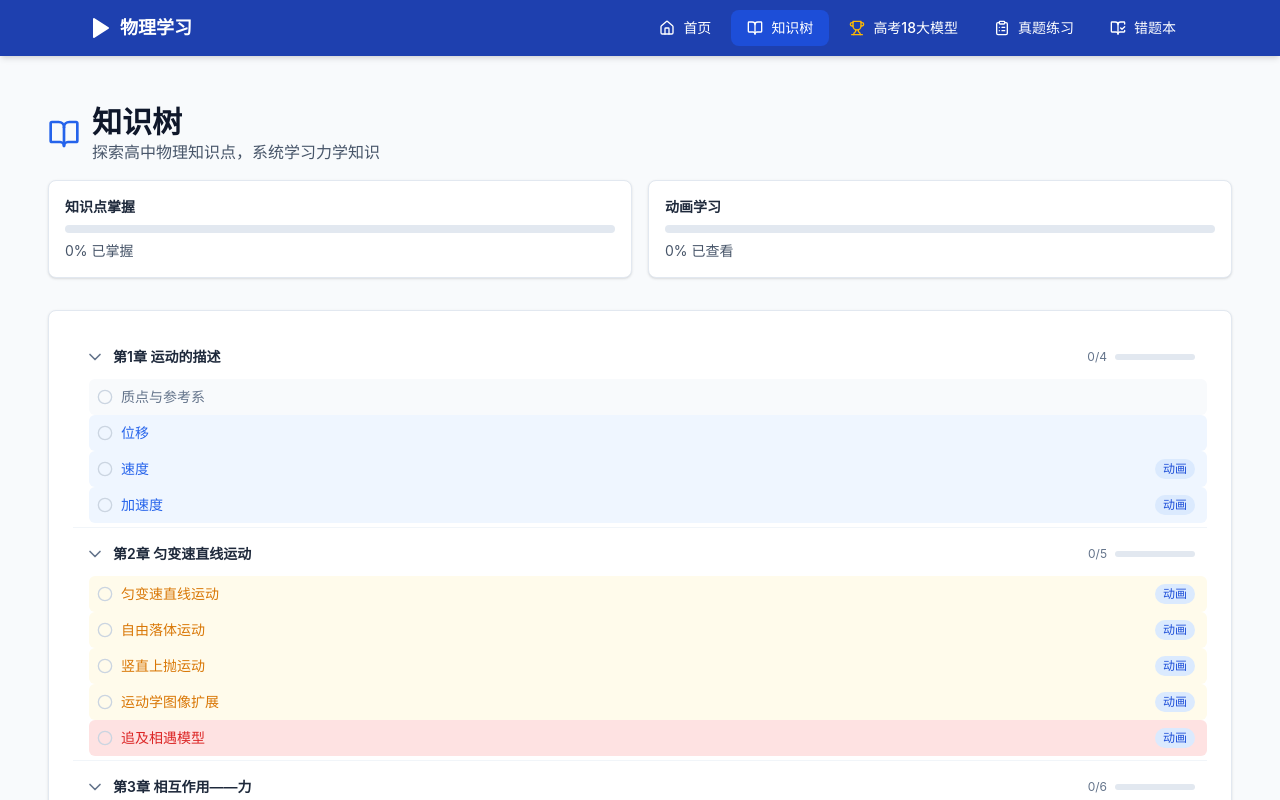
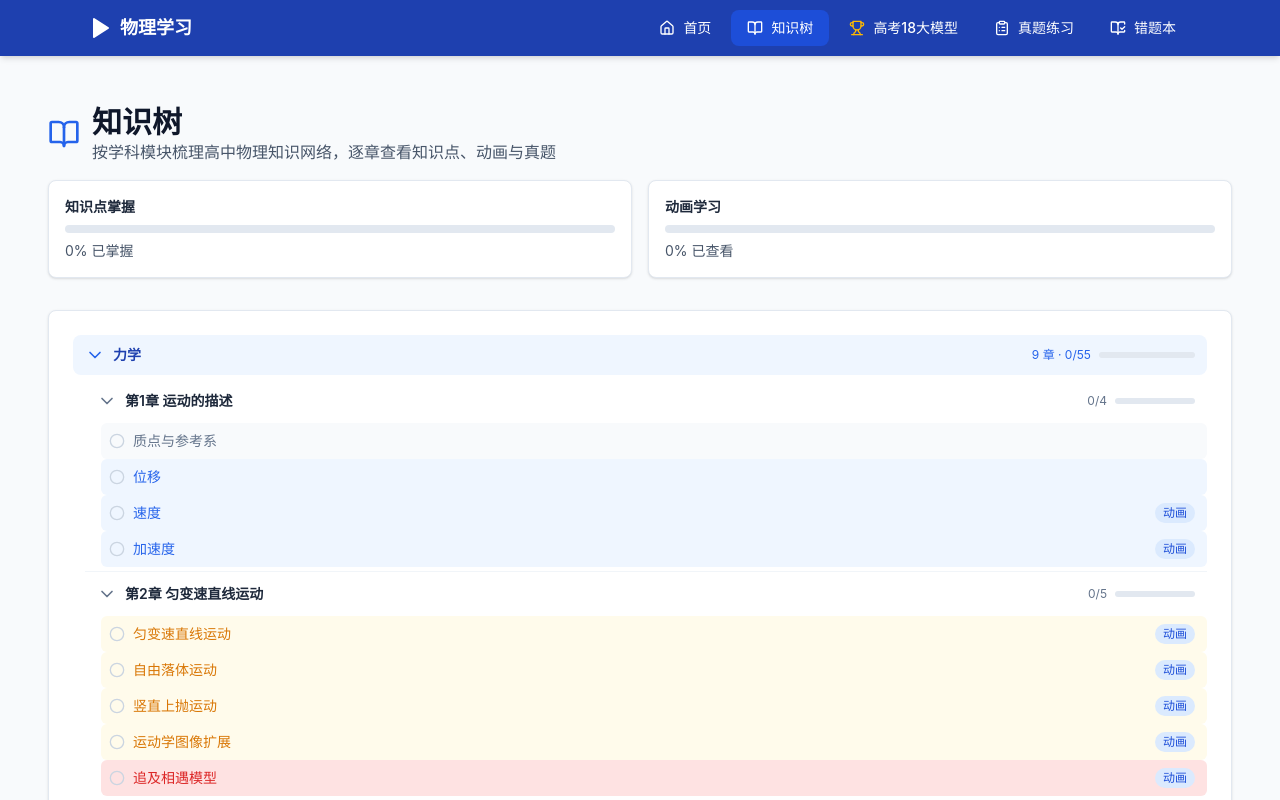
Before and after one commit to huoqf/physics-learning, a React (Vite) app: page /#/knowledge in a window 1280 px wide. Shown: the top 800 px of the page. Built offline with nearby package versions, Linux system fonts and the light colour scheme.

Commit message:
feat(knowledge): 建立学科模块元数据并重构知识树分组

```diff
--- a/src/data/buildKnowledgeTree.ts
+++ b/src/data/buildKnowledgeTree.ts
@@ -1,4 +1,5 @@
 import type { KnowledgeNode } from './types'
+import { moduleLabel, moduleRank } from './knowledge/modules'
 
 export interface TreeNode extends KnowledgeNode {
   children: TreeNode[]
@@ -8,6 +9,13 @@ export interface ChapterGroup {
   chapter: string
   module: string
   nodes: TreeNode[]
+}
+
+/** 学科模块分组（知识树一级结构）：模块 → 章 → 知识点 */
+export interface ModuleGroup {
+  module: string
+  label: string
+  chapters: ChapterGroup[]
 }
 
 export function buildKnowledgeTree(nodes: KnowledgeNode[]): ChapterGroup[] {
@@ -32,11 +40,6 @@ export function buildKnowledgeTree(nodes: KnowledgeNode[]): ChapterGroup[] {
     chapterMap.get(key)!.nodes.push(node)
   })
 
-  const moduleOrder = ['mechanics', 'vibration', 'electricity', 'thermodynamics', 'optics', 'modern-physics']
-  const getModuleRank = (m: string) => {
-    const idx = moduleOrder.indexOf(m)
-    return idx === -1 ? 999 : idx
-  }
   const getChapterNumber = (ch: string) => {
     const match = ch.match(/第(\d+(?:\.\d+)?)章/)
     return match ? parseFloat(match[1]) : 999
@@ -48,10 +51,30 @@ export function buildKnowledgeTree(nodes: KnowledgeNode[]): ChapterGroup[] {
   })
 
   return groups.sort((a, b) => {
-    const mr = getModuleRank(a.module) - getModuleRank(b.module)
+    const mr = moduleRank(a.module) - moduleRank(b.module)
     if (mr !== 0) return mr
     return getChapterNumber(a.chapter) - getChapterNumber(b.chapter)
   })
+}
+
+/**
+ * 把「章分组」进一步收敛为「模块 → 章」两级结构。
+ *
+ * 为什么放在数据层：学科分组是知识体系的固有属性，不是某个组件的渲染细节；
+ * 放在这里可以被单测覆盖，也保证 KnowledgePage / 未来其它视图拿到同一套分组。
+ * 未在 MODULE_META 登记的模块统一排在末尾（保持相对顺序，不会被丢弃）。
+ */
+export function buildModuleGroups(chapters: ChapterGroup[]): ModuleGroup[] {
+  const byModule = new Map<string, ChapterGroup[]>()
+  for (const chapter of chapters) {
+    const list = byModule.get(chapter.module)
+    if (list) list.push(chapter)
+    else byModule.set(chapter.module, [chapter])
+  }
+
+  return [...byModule.entries()]
+    .map(([module, list]) => ({ module, label: moduleLabel(module), chapters: list }))
+    .sort((a, b) => moduleRank(a.module) - moduleRank(b.module))
 }
 
 export function flattenTree(nodes: TreeNode[]): KnowledgeNode[] {
--- /dev/null
+++ b/src/data/knowledge/modules.ts
@@ -0,0 +1,58 @@
+/**
+ * 学科模块元数据 —— 「模块 → 中文名 → 展示顺序」的**唯一真源**。
+ *
+ * 背景：KnowledgeNode 一直带有 `module` 字段，但知识树 UI 只按 `chapter` 平铺，
+ *      `module` 仅被错题筛选（utils/moduleHelpers）使用，导致「学科分组」这一
+ *      高中物理最关键的整体记忆维度在界面上完全缺失；同时模块中文名表长期不全
+ *      （缺 wave-optics / vibration / nuclear / modern-physics / experiment，
+ *      还残留一个数据中不存在的 'atomic'），错题按模块筛选会漏掉这些模块。
+ *
+ * 因此把模块清单收敛到本文件：
+ *   - 新增模块 → 只改 MODULE_META 一处（标签、顺序、筛选 chip 全部自动跟随）；
+ *   - 数据层（buildKnowledgeTree）与 UI 层（moduleHelpers / KnowledgeTree）共用同一份。
+ *
+ * 顺序遵循人教版教学推进顺序：力学 → 振动与波 → 电磁学 → 热学 → 几何光学
+ * → 波动光学 → 近代物理 → 核物理 → 实验专题。
+ */
+export interface ModuleMeta {
+  /** 与 KnowledgeNode.module 取值一致 */
+  id: string
+  /** 面向学生的中文名 */
+  label: string
+  /** 展示顺序（升序） */
+  order: number
+}
+
+export const MODULE_META: ModuleMeta[] = [
+  { id: 'mechanics', label: '力学', order: 1 },
+  { id: 'vibration', label: '机械振动与波', order: 2 },
+  { id: 'electricity', label: '电磁学', order: 3 },
+  { id: 'thermodynamics', label: '热学', order: 4 },
+  { id: 'optics', label: '几何光学', order: 5 },
+  { id: 'wave-optics', label: '波动光学', order: 6 },
+  { id: 'modern-physics', label: '近代物理', order: 7 },
+  { id: 'nuclear', label: '核物理', order: 8 },
+  { id: 'experiment', label: '实验专题', order: 9 },
+]
+
+/** 模块 id → 中文名（缺省回退为 id 本身） */
+export const MODULE_LABELS: Record<string, string> = Object.fromEntries(
+  MODULE_META.map((m) => [m.id, m.label]),
+)
+
+/** 模块展示顺序（id 数组） */
+export const MODULE_ORDER: string[] = MODULE_META.map((m) => m.id)
+
+/** 未登记模块排在最后，避免与已登记模块混排 */
+export const UNKNOWN_MODULE_RANK = 999
+
+/** 取模块排序权重；未登记模块返回 UNKNOWN_MODULE_RANK */
+export function moduleRank(moduleId: string): number {
+  const meta = MODULE_META.find((m) => m.id === moduleId)
+  return meta ? meta.order : UNKNOWN_MODULE_RANK
+}
+
+/** 取模块中文名；未登记模块回退为 id */
+export function moduleLabel(moduleId: string): string {
+  return MODULE_LABELS[moduleId] ?? moduleId
+}
--- a/src/features/knowledge/KnowledgeTree.tsx
+++ b/src/features/knowledge/KnowledgeTree.tsx
@@ -2,12 +2,12 @@ import React, { useState, useMemo, useCallback } from 'react'
 import { useNavigate } from 'react-router-dom'
 import { ChevronRight, ChevronDown, CheckCircle2, Circle, Info } from 'lucide-react'
 import { knowledgeTree } from '@/data/knowledgeTree'
-import { buildKnowledgeTree, countDescendants } from '@/data/buildKnowledgeTree'
+import { buildKnowledgeTree, buildModuleGroups, countDescendants } from '@/data/buildKnowledgeTree'
 import { getAnimationConfigAsync } from '@/data/animationRegistry'
 import { useProgressStore } from '@/stores'
 import { colors } from '@/theme/colors'
 import { duration } from '@/theme/motion'
-import type { TreeNode } from '@/data/buildKnowledgeTree'
+import type { ChapterGroup, TreeNode } from '@/data/buildKnowledgeTree'
 
 const getImportanceColor = (importance: string) => {
   switch (importance) {
@@ -205,23 +205,88 @@ const ChapterHeader: React.FC<{
       <div className="text-xs text-neutral-500">
         {mastered}/{total}
       </div>
-      <div className="w-20 h-1.5 bg-neutral-200 rounded-full overflow-hidden">
+      <ProgressBar percent={progress} width="w-20" />
+    </div>
+  )
+}
+
+/** 单章统计：总知识点数 / 已掌握数（口径与既有知识树一致，勿单独改动） */
+const chapterStats = (nodes: TreeNode[], masteredKnowledge: string[]) => {
+  let total = 0
+  let mastered = 0
+  nodes.forEach((n) => {
+    const d = countDescendants(n)
+    total += d.total || 1
+    if (n.animationIds.length > 0 && masteredKnowledge.includes(n.id)) mastered += 1
+    n.children.forEach((c) => {
+      if (masteredKnowledge.includes(c.id)) mastered += 1
+    })
+  })
+  return { total, mastered }
+}
+
+const ProgressBar: React.FC<{ percent: number; width?: string }> = ({ percent, width = 'w-20' }) => (
+  <div className={`${width} h-1.5 bg-neutral-200 rounded-full overflow-hidden`}>
     <div
       className="h-full rounded-full transition-all"
       style={{
-            width: `${progress}%`,
-            backgroundColor: progress === 100 ? colors.success[500] : colors.primary[500],
+        width: `${percent}%`,
+        backgroundColor: percent === 100 ? colors.success[500] : colors.primary[500],
         transitionDuration: `${duration.normal}ms`,
-            transitionTimingFunction: 'ease-out'
+        transitionTimingFunction: 'ease-out',
       }}
     />
   </div>
+)
+
+/** 一级：学科模块（力学 / 电磁学 / 热学 / …） */
+const ModuleHeader: React.FC<{
+  label: string
+  isExpanded: boolean
+  onToggle: () => void
+  total: number
+  mastered: number
+  chapterCount: number
+}> = ({ label, isExpanded, onToggle, total, mastered, chapterCount }) => {
+  const progress = total > 0 ? (mastered / total) * 100 : 0
+
+  return (
+    <div
+      className="group flex items-center gap-2 py-2.5 px-3 rounded-lg cursor-pointer transition-all active:scale-[0.99] mb-1"
+      onClick={onToggle}
+      style={{
+        backgroundColor: colors.primary[50],
+        transitionDuration: `${duration.fast}ms`,
+        transitionTimingFunction: 'ease-out',
+      }}
+    >
+      <div className="flex-shrink-0">
+        {isExpanded ? (
+          <ChevronDown className="w-5 h-5" style={{ color: colors.primary[600] }} />
+        ) : (
+          <ChevronRight className="w-5 h-5" style={{ color: colors.primary[600] }} />
+        )}
+      </div>
+      <span className="text-sm font-bold flex-1" style={{ color: colors.primary[800] }}>
+        {label}
+      </span>
+      <span className="text-xs" style={{ color: colors.primary[600] }}>
+        {chapterCount} 章 · {mastered}/{total}
+      </span>
+      <ProgressBar percent={progress} width="w-24" />
     </div>
   )
 }
 
 export const KnowledgeTree: React.FC = () => {
   const { masteredKnowledge } = useProgressStore()
+  const [expandedModules, setExpandedModules] = useState<Set<string>>(() => {
+    const modules = new Set<string>()
+    knowledgeTree.forEach((node) => {
+      modules.add(node.module)
+    })
+    return modules
+  })
   const [expandedChapters, setExpandedChapters] = useState<Set<string>>(() => {
     const chapters = new Set<string>()
     knowledgeTree.forEach(node => {
@@ -231,7 +296,19 @@ export const KnowledgeTree: React.FC = () => {
   })
   const [expandedNodes, setExpandedNodes] = useState<Set<string>>(new Set())
 
-  const chapters = useMemo(() => buildKnowledgeTree(knowledgeTree), [])
+  const moduleGroups = useMemo(
+    () => buildModuleGroups(buildKnowledgeTree(knowledgeTree)),
+    [],
+  )
+
+  const toggleModule = (module: string) => {
+    setExpandedModules(prev => {
+      const next = new Set(prev)
+      if (next.has(module)) next.delete(module)
+      else next.add(module)
+      return next
+    })
+  }
 
   const toggleChapter = (chapter: string) => {
     const newSet = new Set(expandedChapters)
@@ -257,19 +334,33 @@ export const KnowledgeTree: React.FC = () => {
 
   return (
     <div className="w-full">
-      <div className="space-y-1">
-        {chapters.map(({ chapter, nodes }) => {
+      <div className="space-y-4">
+        {moduleGroups.map((group) => {
+          const isModuleExpanded = expandedModules.has(group.module)
+          const moduleStats = group.chapters.reduce(
+            (acc, ch) => {
+              const s = chapterStats(ch.nodes, masteredKnowledge)
+              return { total: acc.total + s.total, mastered: acc.mastered + s.mastered }
+            },
+            { total: 0, mastered: 0 },
+          )
+
+          return (
+            <div key={group.module}>
+              <ModuleHeader
+                label={group.label}
+                isExpanded={isModuleExpanded}
+                onToggle={() => toggleModule(group.module)}
+                total={moduleStats.total}
+                mastered={moduleStats.mastered}
+                chapterCount={group.chapters.length}
+              />
+
+              {isModuleExpanded && (
+                <div className="pl-3">
+                  {group.chapters.map(({ chapter, nodes }: ChapterGroup) => {
                     const isExpanded = expandedChapters.has(chapter)
-          let totalNodes = 0
-          let masteredNodes = 0
-          nodes.forEach(n => {
-            const d = countDescendants(n)
-            totalNodes += d.total || 1
-            masteredNodes += n.animationIds.length > 0 && masteredKnowledge.includes(n.id) ? 1 : 0
-            n.children.forEach(c => {
-              if (masteredKnowledge.includes(c.id)) masteredNodes++
-            })
-          })
+                    const { total, mastered } = chapterStats(nodes, masteredKnowledge)
 
                     return (
                       <div key={chapter} className="border-b border-neutral-100 last:border-b-0">
@@ -277,8 +368,8 @@ export const KnowledgeTree: React.FC = () => {
                           chapter={chapter}
                           isExpanded={isExpanded}
                           onToggle={() => toggleChapter(chapter)}
-                total={totalNodes}
-                mastered={masteredNodes}
+                          total={total}
+                          mastered={mastered}
                         />
                         {isExpanded && (
                           <div className="pl-4 pb-1">
@@ -299,6 +390,11 @@ export const KnowledgeTree: React.FC = () => {
                     )
                   })}
                 </div>
+              )}
+            </div>
+          )
+        })}
+      </div>
     </div>
   )
 }
--- a/src/features/practice/components/ScoreReport.tsx
+++ b/src/features/practice/components/ScoreReport.tsx
@@ -4,7 +4,7 @@ import type { ScoreRecord } from '@/stores'
 import { getKnowledgeNode } from '@/data/knowledgeTree'
 import { getProblemById } from '@/data/problems'
 import { colors } from '@/theme/colors'
-import { MODULE_LABELS } from '@/utils/moduleHelpers'
+import { MODULE_LABELS } from '@/data/knowledge/modules'
 
 interface ScoreReportProps {
   record: Omit<ScoreRecord, 'id' | 'timestamp'>
--- a/src/pages/KnowledgePage.tsx
+++ b/src/pages/KnowledgePage.tsx
@@ -24,7 +24,7 @@ export default function KnowledgePage() {
             <div>
               <h1 className="text-3xl font-bold text-neutral-900">知识树</h1>
               <p className="text-neutral-600">
-                探索高中物理知识点，系统学习力学知识
+                按学科模块梳理高中物理知识网络，逐章查看知识点、动画与真题
               </p>
             </div>
           </div>
```
Also changed, not shown: src/data/knowledge/index.ts (+9 -0 lines), src/utils/moduleHelpers.tsx (+5 -8 lines), 2 other files (tests, documents, lock files or other folders). Lines whose indentation alone changed are shown as unchanged.
